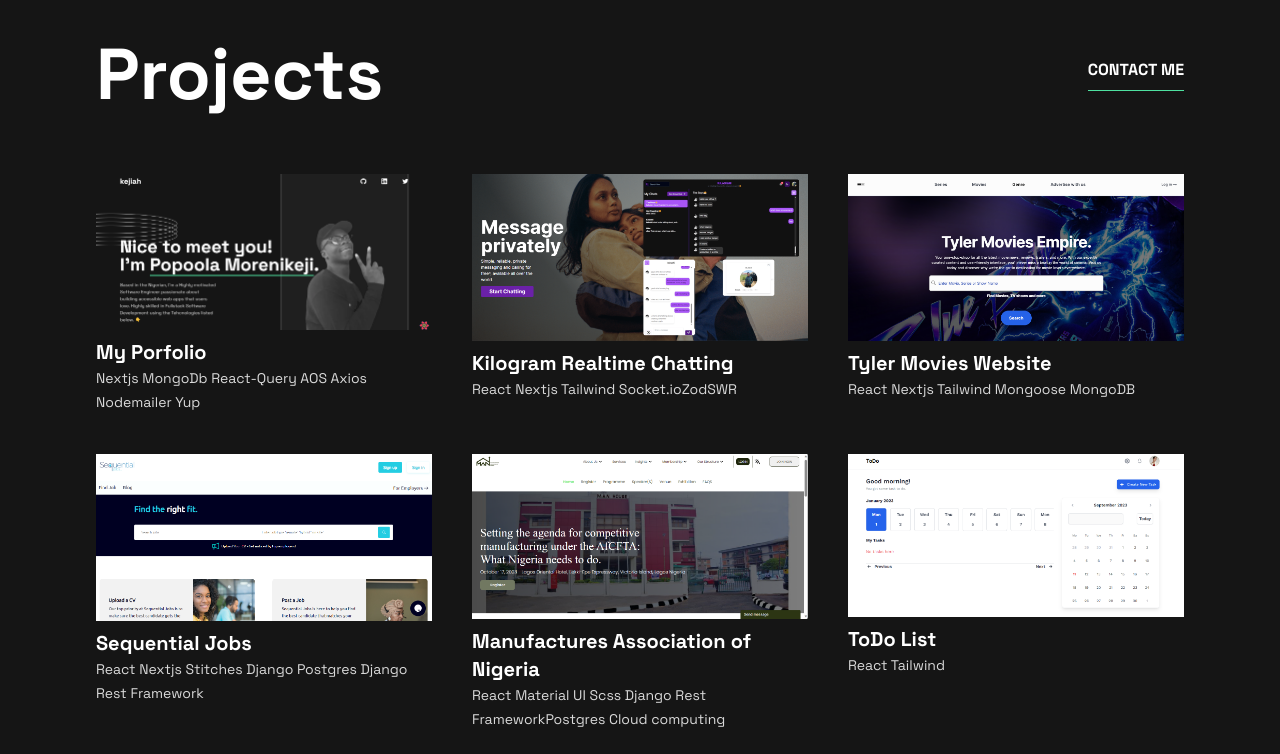
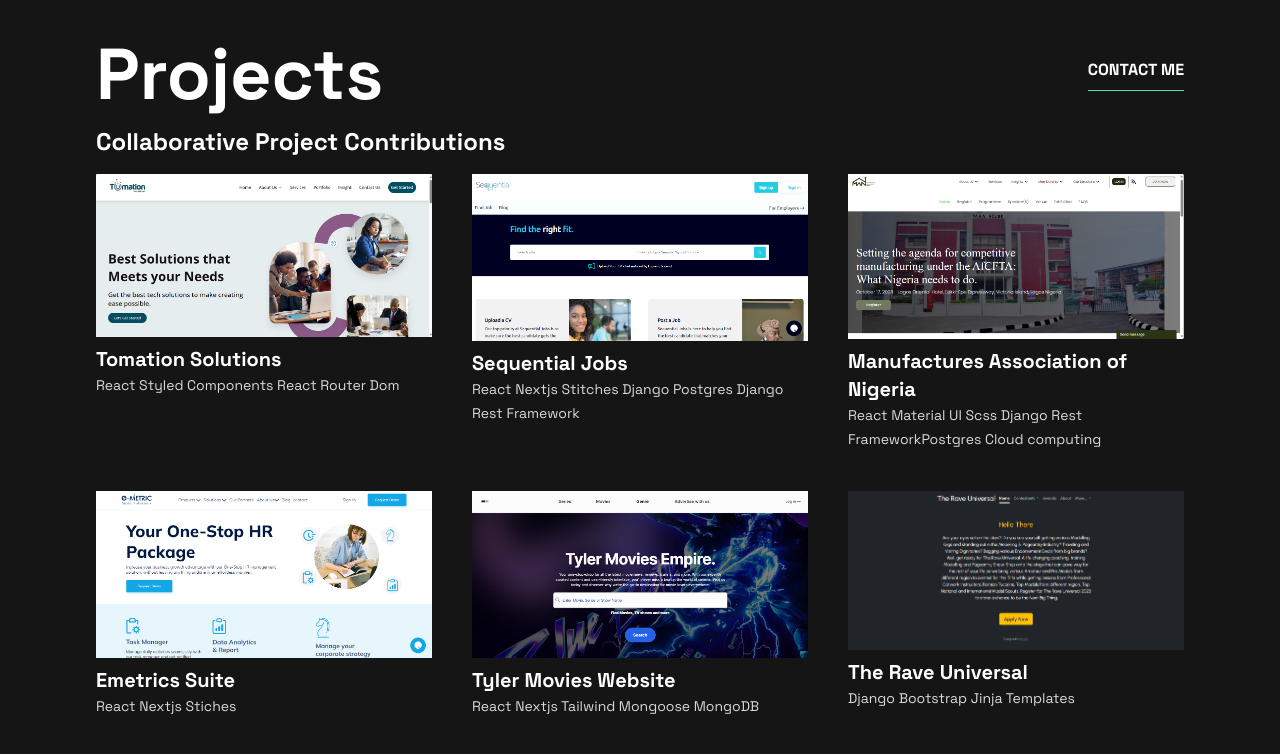
Before and after one commit to kejiahp/portfolio-webapp, a Next.js app: page / in a window 1280 px wide. Shown: the part 1600-2354 px from the top of the page. Built offline with nearby package versions, Linux system fonts and the light colour scheme.

Commit message:
tomations added

```diff
--- a/src/components/Projects.tsx
+++ b/src/components/Projects.tsx
@@ -10,40 +10,25 @@ import TodoList from "../assets/TodoList.png";
 import EmetricsSuite from "../assets/EmetricsSuite.png";
 import KilogramChatApp from "../assets/KilogramChatApp.png";
 import ManHouse from "../assets/ManHouse.png";
+import TomationSolution from "../assets/TomationSolution.png";
 
 const Projects = () => {
   return (
-    <section className="grid sm:grid-cols-1 md:grid-cols-2 lg:grid-cols-3 gap-10 mt-16">
+    <>
+      <h1
+        data-aos="fade-up"
+        data-aos-anchor-placement="top-center"
+        className="text-2xl text-white font-bold"
+      >
+        Collaborative Project Contributions
+      </h1>
+      <section className="grid sm:grid-cols-1 md:grid-cols-2 lg:grid-cols-3 gap-10 mt-4">
         <SingleProject
-        image={MyPorfolio}
-        githubLink={"https://github.com/kejiahp/portfolio-webapp"}
-        projectLink={"https://portfolio-webapp-lime.vercel.app/"}
-        name="My Porfolio"
-        techUsed={[
-          "Nextjs ",
-          "MongoDb ",
-          "React-Query ",
-          "AOS ",
-          "Axios ",
-          "Nodemailer ",
-          "Yup ",
-        ]}
-      />
-
-      <SingleProject
-        image={KilogramChatApp}
-        githubLink={"https://github.com/kejiahp/next13-realtime-chatapp"}
-        projectLink={"https://kilogramchatting.vercel.app"}
-        name="Kilogram Realtime Chatting"
-        techUsed={["React ", "Nextjs ", "Tailwind ", "Socket.io", "Zod", "SWR"]}
-      />
-
-      <SingleProject
-        image={TylerMovies}
+          image={TomationSolution}
           githubLink={""}
-        projectLink={"https://tylermoviesempire.com"}
-        name="Tyler Movies Website"
-        techUsed={["React ", "Nextjs ", "Tailwind ", "Mongoose ", "MongoDB"]}
+          projectLink={"https://www.tomationng.com"}
+          name="Tomation Solutions"
+          techUsed={["React ", "Styled Components ", "React Router Dom"]}
         />
 
         <SingleProject
@@ -77,14 +62,6 @@ const Projects = () => {
         />
 
         <SingleProject
-        image={TodoList}
-        githubLink={"https://github.com/kejiahp/date-filtered-todo-list"}
-        projectLink={"https://date-filtered-todo-list.up.railway.app"}
-        name="ToDo List"
-        techUsed={["React ", "Tailwind "]}
-      />
-
-      <SingleProject
           image={EmetricsSuite}
           githubLink={""}
           projectLink={"https://emetricsuite.com"}
@@ -93,11 +70,67 @@ const Projects = () => {
         />
 
         <SingleProject
+          image={TylerMovies}
+          githubLink={""}
+          projectLink={"https://tylermoviesempire.com"}
+          name="Tyler Movies Website"
+          techUsed={["React ", "Nextjs ", "Tailwind ", "Mongoose ", "MongoDB"]}
+        />
+
+        <SingleProject
           image={RaveUniversal}
           githubLink={"https://github.com/kejiahp/RaveUniversalPolls"}
           projectLink={"https://theraveuniversal.com/"}
           name="The Rave Universal"
           techUsed={["Django ", "Bootstrap ", "Jinja Templates"]}
+        />
+      </section>
+
+      <h1
+        data-aos="fade-up"
+        data-aos-anchor-placement="top-center"
+        className="text-2xl text-white font-bold mt-8"
+      >
+        Personal Projects
+      </h1>
+      <section className="grid sm:grid-cols-1 md:grid-cols-2 lg:grid-cols-3 gap-10 mt-16">
+        <SingleProject
+          image={MyPorfolio}
+          githubLink={"https://github.com/kejiahp/portfolio-webapp"}
+          projectLink={"https://portfolio-webapp-lime.vercel.app/"}
+          name="My Porfolio"
+          techUsed={[
+            "Nextjs ",
+            "MongoDb ",
+            "React-Query ",
+            "AOS ",
+            "Axios ",
+            "Nodemailer ",
+            "Yup ",
+          ]}
+        />
+
+        <SingleProject
+          image={KilogramChatApp}
+          githubLink={"https://github.com/kejiahp/next13-realtime-chatapp"}
+          projectLink={"https://kilogramchatting.vercel.app"}
+          name="Kilogram Realtime Chatting"
+          techUsed={[
+            "React ",
+            "Nextjs ",
+            "Tailwind ",
+            "Socket.io",
+            "Zod",
+            "SWR",
+          ]}
+        />
+
+        <SingleProject
+          image={TodoList}
+          githubLink={"https://github.com/kejiahp/date-filtered-todo-list"}
+          projectLink={"https://date-filtered-todo-list.up.railway.app"}
+          name="ToDo List"
+          techUsed={["React ", "Tailwind "]}
         />
 
         <SingleProject
@@ -135,6 +168,7 @@ const Projects = () => {
           </h1>
         </div>
       </section>
+    </>
   );
 };
 
```
Also changed, not shown: src/assets/TomationSolution.png (added). Lines whose indentation alone changed are shown as unchanged.
